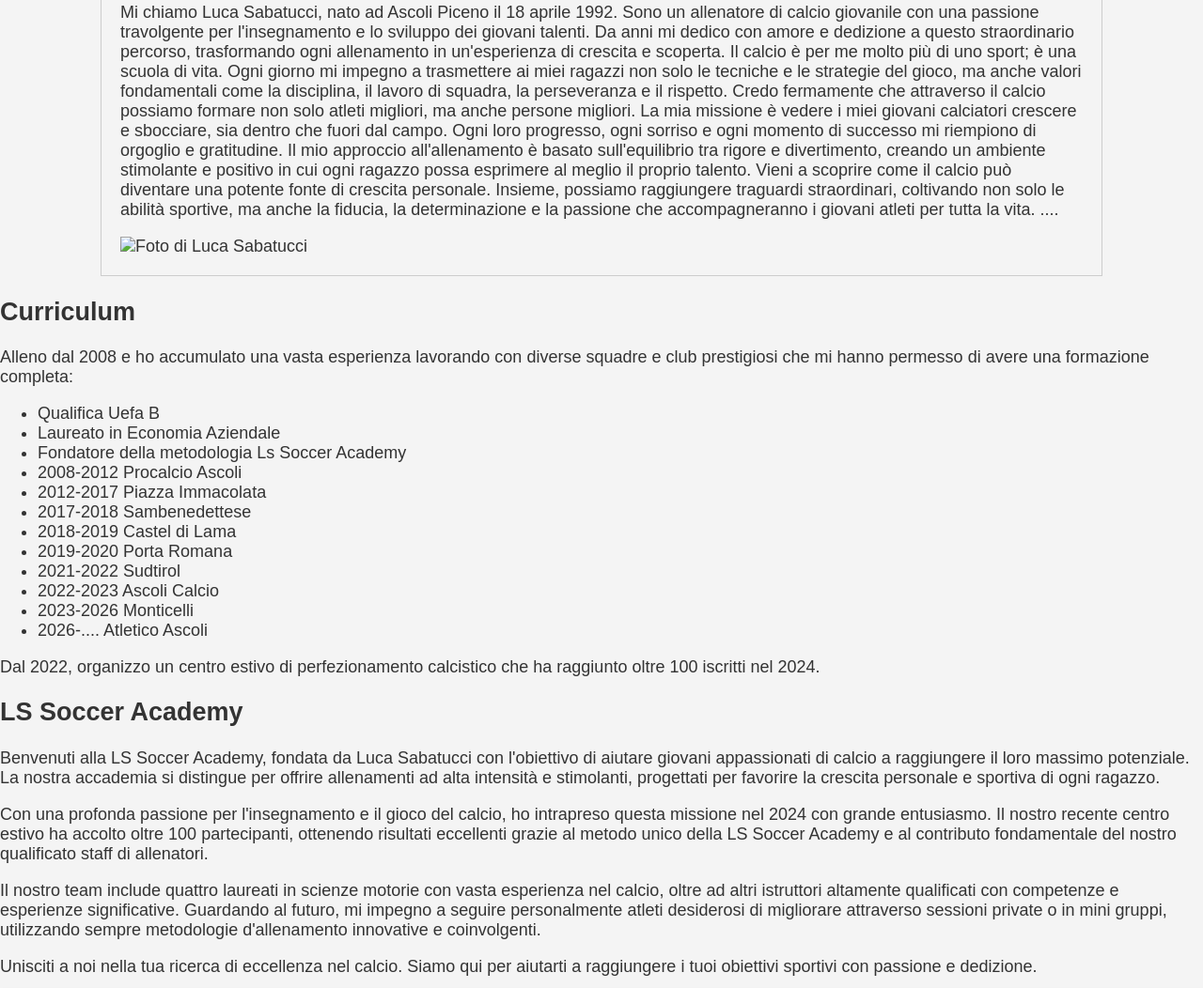
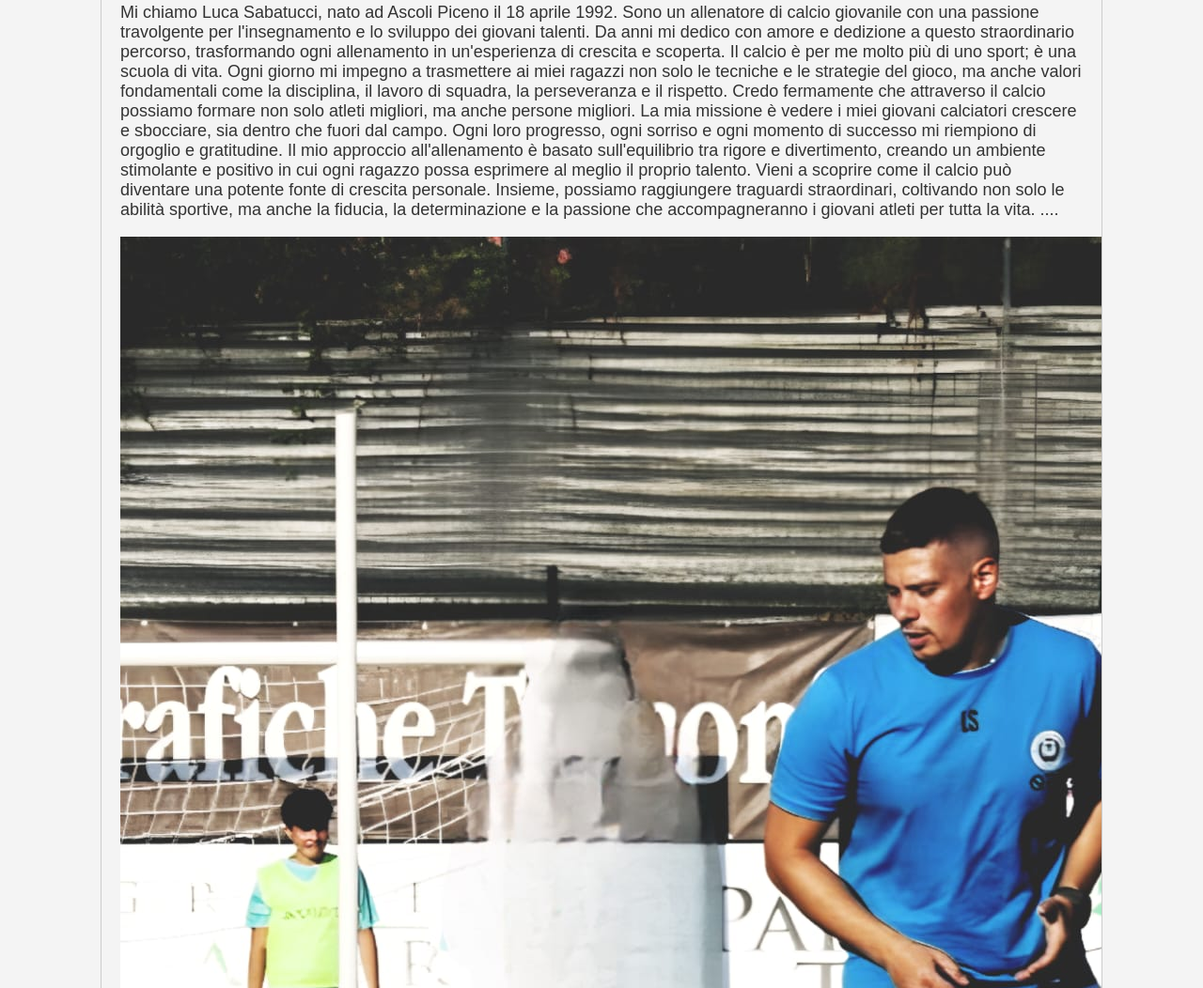
Before and after one commit to lucasabba-coach/Mister-Luca-Sabatucci, a plain HTML site: page index.html in a window 1280 px wide. Shown: the part 1094-2146 px from the top of the page at 94% size. Drawn offline with nearby package versions, Linux system fonts and the light colour scheme.

Commit message:
Update index.html

```diff
--- a/index.html
+++ b/index.html
@@ -249,7 +249,7 @@ Vieni a scoprire come il calcio può diventare una potente fonte di crescita per
 
 ....</p>
 
-            <img src="Caricamento nuova foto profilo" alt="Foto di Luca Sabatucci">
+            <img src="WhatsApp Image 2026-04-29 at 10.25.17.jpeg" alt="Foto di Luca Sabatucci">
                 </div>
             </section>
             <section id="curriculum">
```
